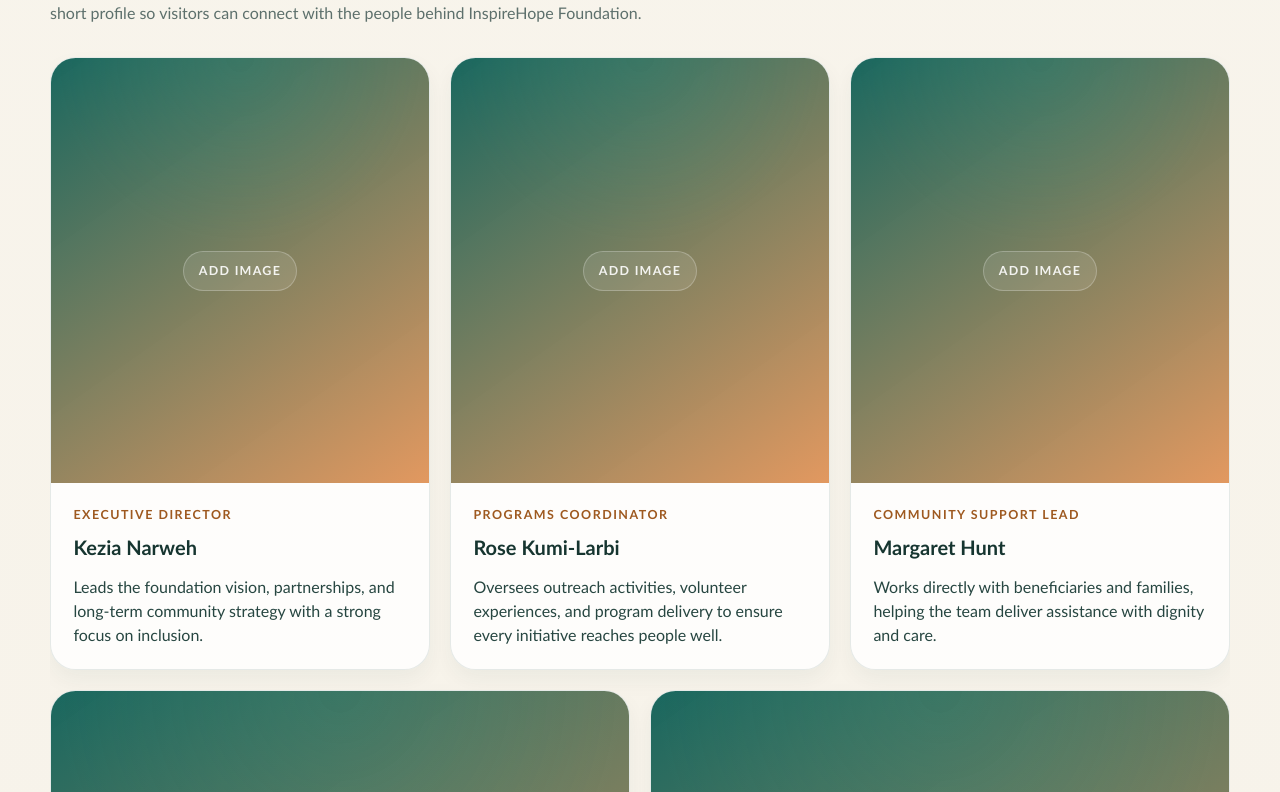
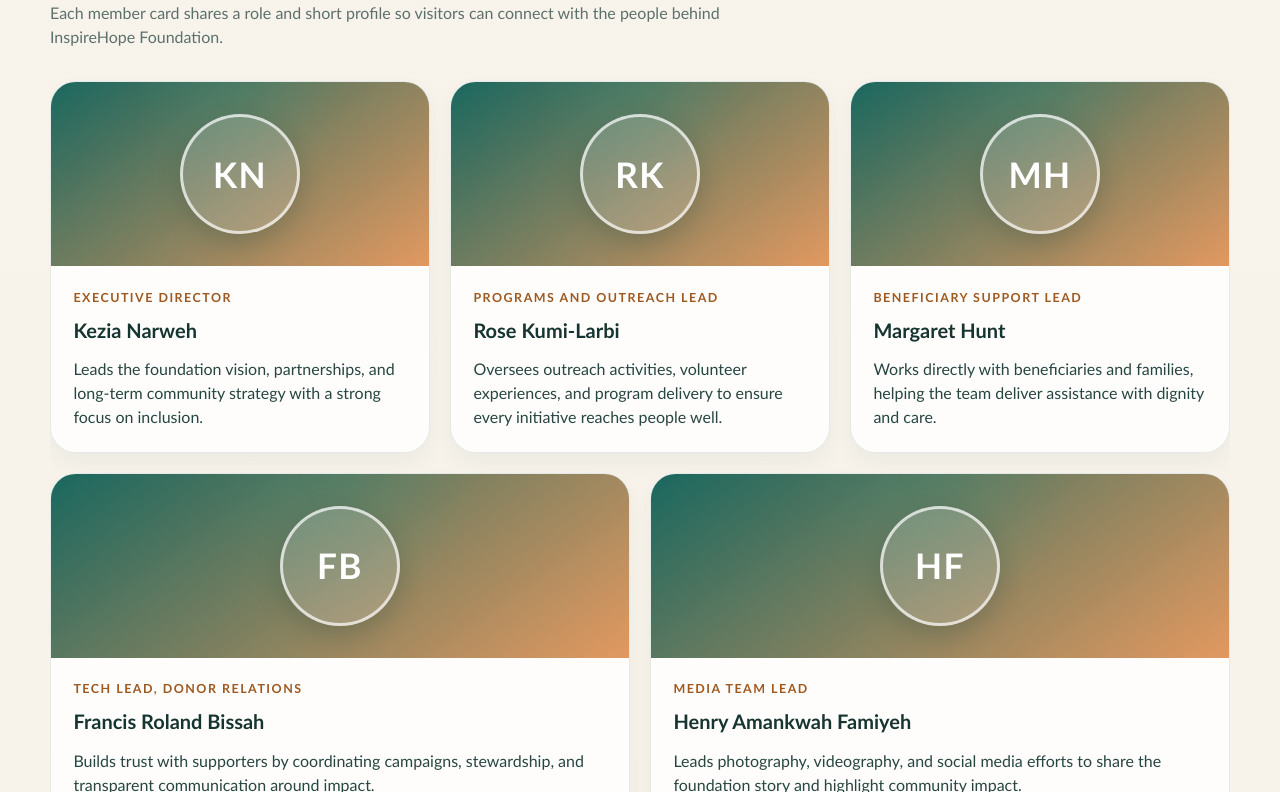
Before and after one commit to RolandBissah10/INSPIREHOPE_FOUNDATION, a React (Vite) app in the folder inspireHope-frontend/: page / in a window 1280 px wide. Shown: the part 3348-4140 px from the top of the page. Built offline with nearby package versions, Linux system fonts and the light colour scheme.

Commit message:
Modified the Member's role description and changed images into Avatar initials

```diff
--- a/inspireHope-frontend/src/App.css
+++ b/inspireHope-frontend/src/App.css
@@ -935,24 +935,27 @@
 }
 
 .member-photo {
-  aspect-ratio: 4 / 4.5;
+  padding: 2rem 1rem;
   display: grid;
   place-items: center;
   background:
     radial-gradient(circle at top, rgba(36, 149, 130, 0.18), transparent 40%),
     linear-gradient(145deg, rgba(13, 95, 86, 0.95), rgba(222, 136, 70, 0.86));
-  color: rgba(255, 255, 255, 0.9);
-  font-weight: 700;
-  letter-spacing: 0.08em;
-  text-transform: uppercase;
 }
 
-.member-photo span {
-  padding: 0.6rem 0.9rem;
-  border-radius: 999px;
-  border: 1px solid rgba(255, 255, 255, 0.24);
-  background: rgba(255, 255, 255, 0.1);
-  font-size: 0.78rem;
+.member-avatar {
+  width: 7.5rem;
+  height: 7.5rem;
+  display: grid;
+  place-items: center;
+  border-radius: 50%;
+  border: 3px solid rgba(255, 255, 255, 0.7);
+  background: rgba(255, 255, 255, 0.16);
+  box-shadow: 0 10px 24px rgba(17, 55, 50, 0.22);
+  color: #fff;
+  font-size: 2.2rem;
+  font-weight: 700;
+  letter-spacing: 0.04em;
 }
 
 .member-content {
--- a/inspireHope-frontend/src/App.jsx
+++ b/inspireHope-frontend/src/App.jsx
@@ -136,19 +136,19 @@ const members = [
   },
   {
     name: 'Rose Kumi-Larbi',
-    role: 'Programs Coordinator',
+    role: 'Programs and Outreach Lead',
     detail:
       'Oversees outreach activities, volunteer experiences, and program delivery to ensure every initiative reaches people well.',
   },
   {
     name: 'Margaret Hunt',
-    role: 'Community Support Lead',
+    role: 'Beneficiary Support Lead',
     detail:
       'Works directly with beneficiaries and families, helping the team deliver assistance with dignity and care.',
   },
   {
     name: 'Francis Roland Bissah',
-    role: 'Just an IT guy...',
+    role: 'Tech Lead, Donor Relations',
     detail:
       'Builds trust with supporters by coordinating campaigns, stewardship, and transparent communication around impact.',
   },
@@ -156,9 +156,16 @@ const members = [
     name: 'Henry Amankwah Famiyeh',
     role: 'Media Team Lead',
     detail:
-      'Shapes the foundation voice, shares impact stories, and helps the wider community stay informed and engaged.',
+      'Leads photography, videography, and social media efforts to share the foundation story and highlight community impact.',
   },
 ]
+
+const getInitials = (name) => {
+  const parts = name.trim().split(/\s+/)
+  const first = parts[0]?.[0] ?? ''
+  const last = parts.length > 1 ? parts[parts.length - 1][0] : ''
+  return `${first}${last}`.toUpperCase()
+}
 
 const navLinks = [
   { href: '#about', label: 'About' },
@@ -540,7 +547,7 @@ function App() {
         </header>
 
         <main id="home">
-          <section className="hero-section">
+a          <section className="hero-section">
             <div className="hero-copy">
               <p className="eyebrow">
                 Mission: Igniting change, uniting heart and uplifting communities.
@@ -676,17 +683,18 @@ function App() {
               <p className="eyebrow">Our members</p>
               <h2>The people helping the mission take shape every day.</h2>
               <p>
-                This section is ready for your team photos. Each member card can display
-                an image, role, and short profile so visitors can connect with the people
-                behind InspireHope Foundation.
+                Each member card shares a role and short profile so visitors can connect
+                with the people behind InspireHope Foundation.
               </p>
             </div>
 
             <div className="members-grid">
               {members.map((member) => (
                 <article key={member.name} className="member-card">
-                  <div className="member-photo" aria-label={`${member.name} photo placeholder`}>
-                    <span>Add image</span>
+                  <div className="member-photo">
+                    <span className="member-avatar" role="img" aria-label={`${member.name} avatar`}>
+                      {getInitials(member.name)}
+                    </span>
                   </div>
                   <div className="member-content">
                     <p className="member-role">{member.role}</p>
```
